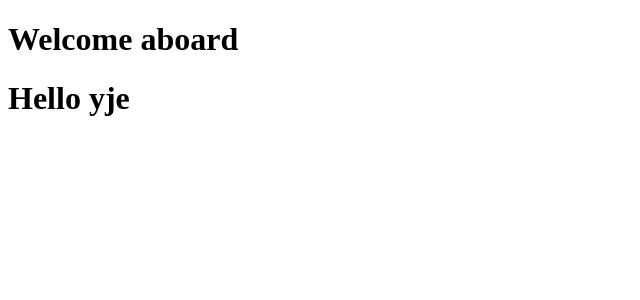
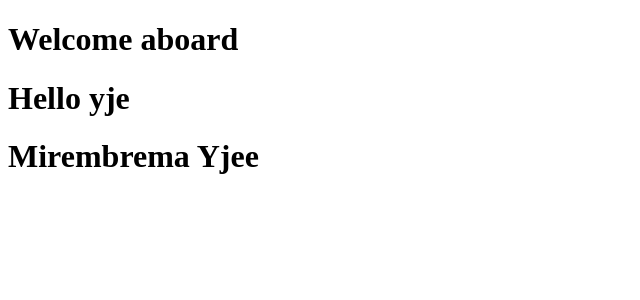
Before and after one commit to flavioalibeaj/FE_Project4, an Angular app: page / in a window 1280 px wide. Shown: the top 300 px of the page, without its empty margins (0-640 px from the left). Built offline with nearby package versions, Linux system fonts and the light colour scheme.

Commit message:
Mirembrema Yje

```diff
--- a/src/app/app.component.html
+++ b/src/app/app.component.html
@@ -1,3 +1,5 @@
 <h1>Welcome aboard</h1>
 
 <h1>Hello yje</h1>
+
+<h1>Mirembrema Yjee</h1>
```
